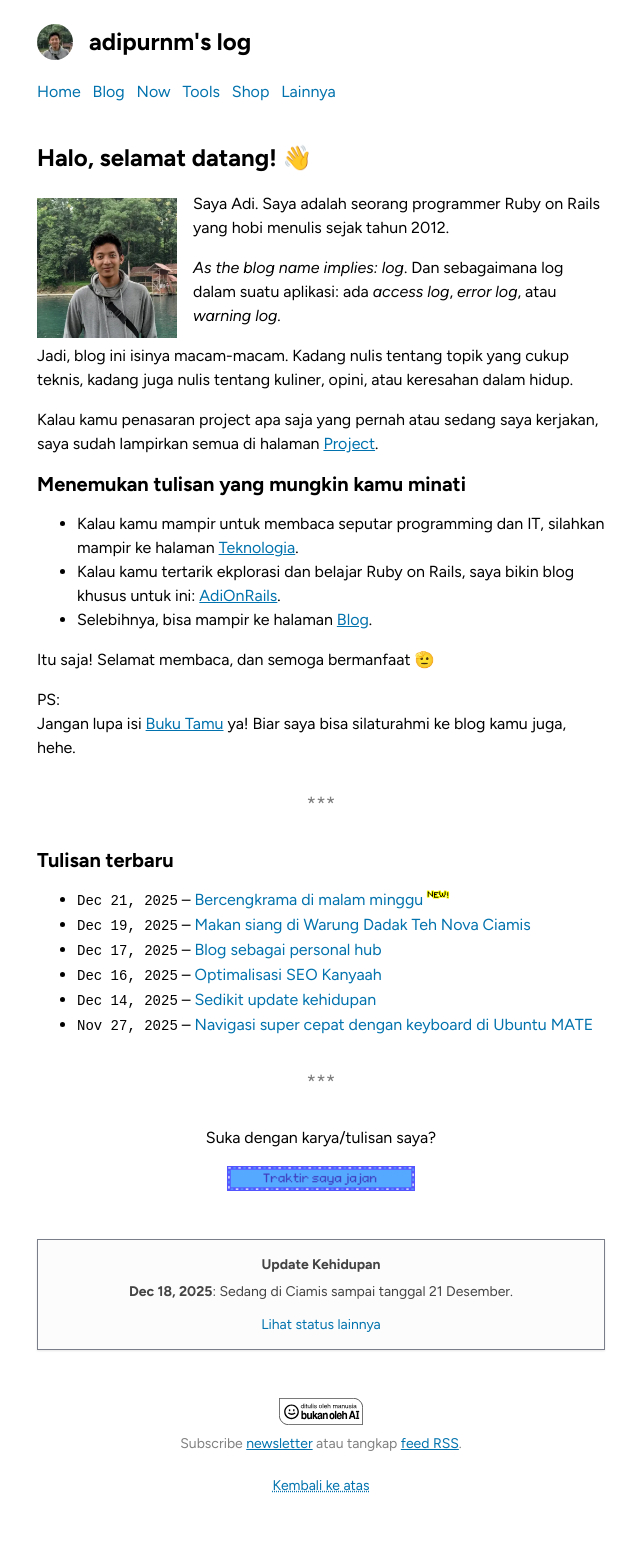
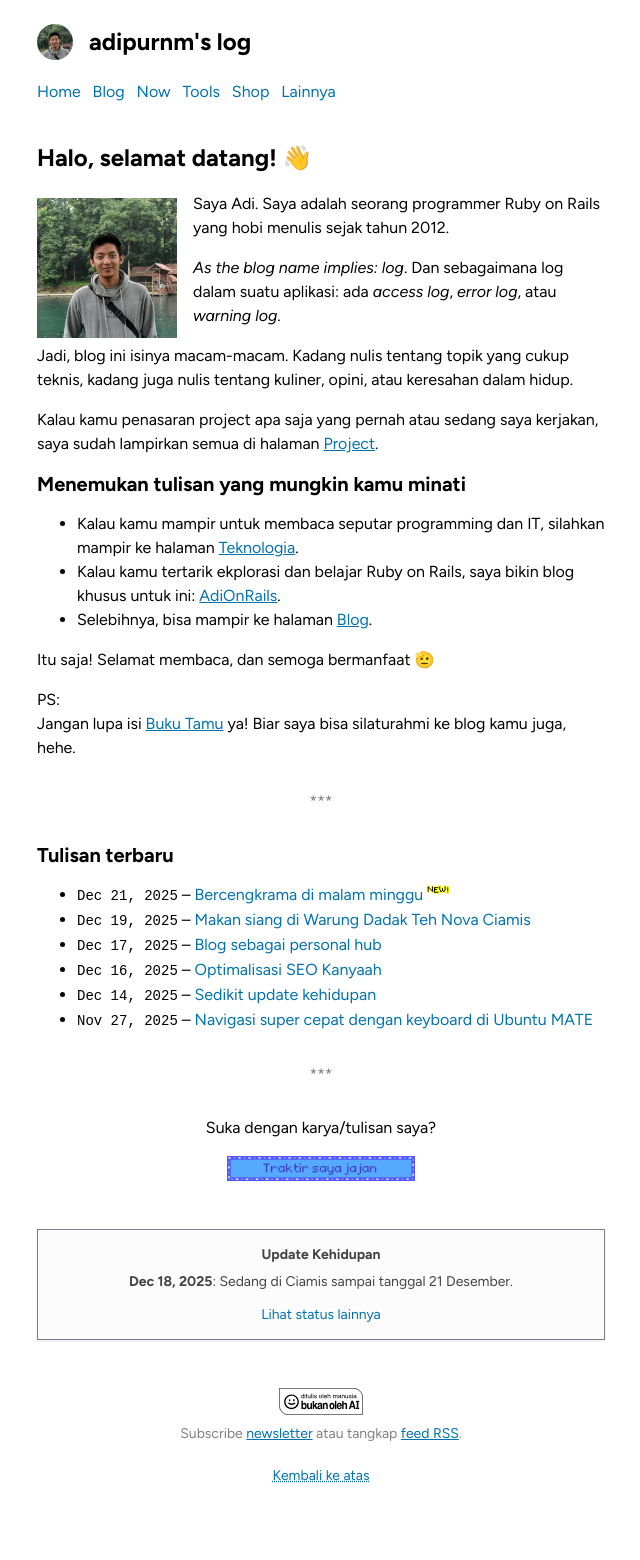
Before and after one commit to adiprnm/weblog, a Jekyll site: the page built from index.html, in a window 1280 px wide. Shown: the whole page, without its empty margins (319-959 px from the left). Built offline with Jekyll 4.4.1, drawn with Linux system fonts in a browser that asks for light colours.

Commit message:
Resize the separator font size

```diff
--- a/_sass/base.scss
+++ b/_sass/base.scss
@@ -75,7 +75,7 @@ article hr {
 
 article hr::after {
   content: "***";
-  font-size: 20px;
+  font-size: 1rem;
   color: gray;
 }
 
```
